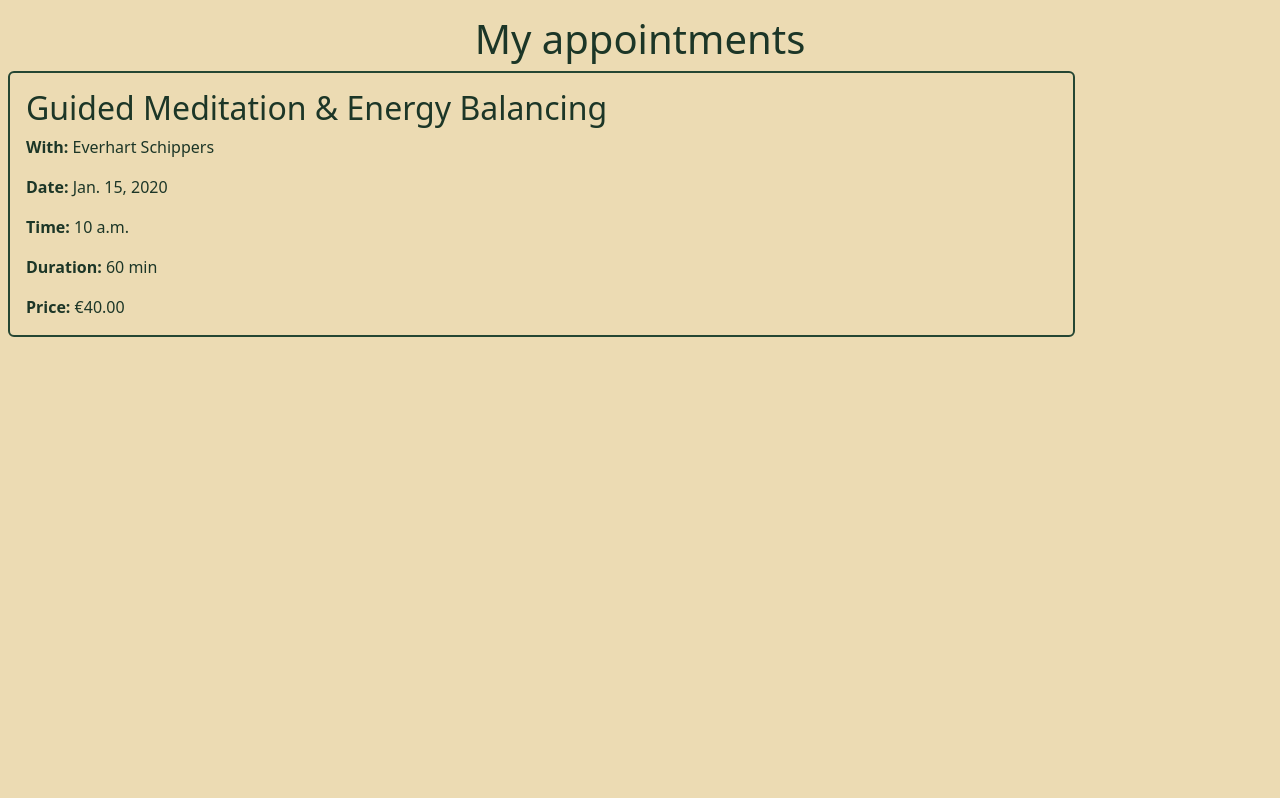
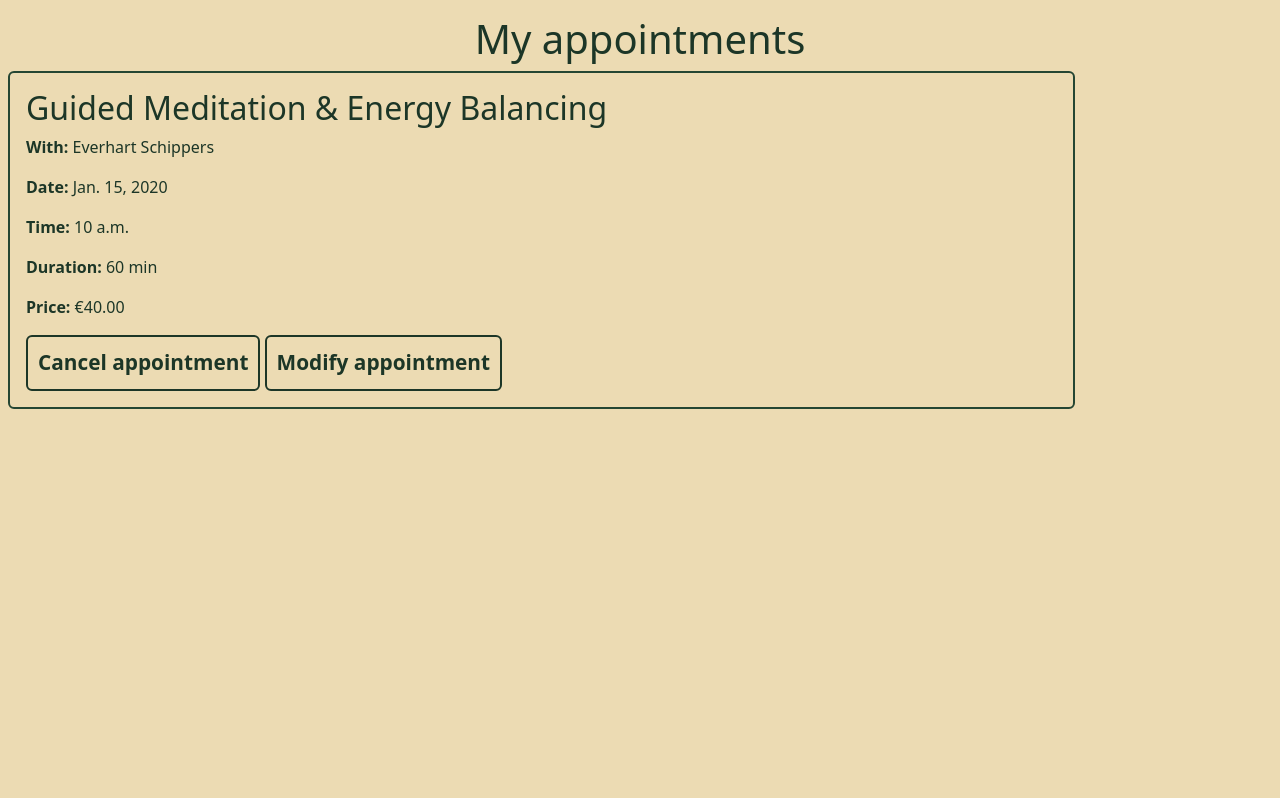
Before and after one commit to DR-developer98/Holistic-Centre-The-tree-of-life---4th-CI-Portfolio-Project, a Django app: page /myappointments/list/ in a window 1280 px wide. Shown: the part 131-929 px from the top of the page. Run offline with Django 4.2, Linux system fonts and the light colour scheme; a user stored in the database is signed in; data comes from the database, SQL or seed files in the repository; tables that the repository leaves empty hold one stand-in row (values such as "Sample post"); some libraries are stand-ins or nearby versions.

Commit message:
Add modify and cancel buttons and modal to my_appointments template

```diff
--- a/appointments/templates/appointments/my_appointments.html
+++ b/appointments/templates/appointments/my_appointments.html
@@ -1,6 +1,4 @@
-{% extends "base.html" %}
-{% block content %}
-{% load static %}
+{% extends "base.html" %} {% block content %} {% load static %}
 {% load crispy_forms_tags %}
 
 <!--  <div class="hero-image hero-home-appointment">
@@ -19,17 +17,73 @@
     <div class="col-md-8">
       <div class="card-body">
         <h2 class="card-text">{{ appointment.treatment.name }}</h2>
-        <p class="card-text"><strong>With:</strong> {{ appointment.employee.full_name }}</p>
-        <p class="card-text"><strong>Date:</strong> {{ appointment.appointment_date }}</p>
+        <p class="card-text">
+          <strong>With:</strong> {{ appointment.employee.full_name }}
+        </p>
+        <p class="card-text">
+          <strong>Date:</strong> {{ appointment.appointment_date }}
+        </p>
         <p class="card-text"><strong>Time:</strong> {{ appointment.time }}</p>
-        <p class="card-text"><strong>Duration:</strong> {{ appointment.treatment.duration }}</p>
-        <p class="card-text"><strong>Price:</strong> €{{ appointment.treatment.price }}</p>
+        <p class="card-text">
+          <strong>Duration:</strong> {{ appointment.treatment.duration }}
+        </p>
+        <p class="card-text">
+          <strong>Price:</strong> €{{ appointment.treatment.price }}
+        </p>
+        <!-- ↓↓↓ CREDIT: I think therefore I blog, Code Institute Project ↓↓↓ -->
+        <button class="btn btn-cancel-app" appointment_id="{{ appointment.id }}">
+          Cancel appointment
+        </button>
+        <button class="btn btn-modify-app" appointment_id="{{ appointment.id }}">
+          Modify appointment
+        </button>
+        <!-- ↑↑↑ CREDIT: I think therefore I blog, Code Institute Project ↑↑↑ -->
       </div>
     </div>
   </div>
 </div>
 {% endfor %}
 
+<!-- Cancellation confirmation modal -->
+<!-- ↓↓↓ CREDIT: I think therefore I blog, Code Institute Project ↓↓↓ -->
+<div
+  class="modal fade"
+  id="deleteModal"
+  tabindex="-1"
+  aria-labelledby="deleteModalLabel"
+  aria-hidden="true"
+>
+  <div class="modal-dialog">
+    <div class="modal-content">
+      <div class="modal-header">
+        <h5 class="modal-title" id="deleteModalLabel">Cancel appointment?</h5>
+        <button
+          type="button"
+          class="btn-close"
+          data-bs-dismiss="modal"
+          aria-label="Close"
+        ></button>
+      </div>
+      <div class="modal-body">
+        Are you sure you want to cancel this appointment? This action cannot be
+        undone.
+      </div>
+      <div class="modal-footer">
+        <button type="button" class="btn btn-secondary" data-bs-dismiss="modal">
+          Close
+        </button>
+        <a id="deleteConfirm" href="#" class="btn btn-danger">Cancel</a>
+      </div>
+    </div>
+  </div>
+</div>
+<!-- ↑↑↑ CREDIT: I think therefore I blog, Code Institute Project ↑↑☻4 -->
+
 {% endblock%}
-{% block copyright %} Copyright @ 2025
-thetreeoflifeolisticentre.com {% endblock copyright %}
+{% block copyright %}
+Copyright @ 2025 thetreeoflifeolisticentre.com
+{% endblock copyright %}
+
+{% block extras %}
+<script src="{% static 'js/appointments.js' %}"></script>
+{% endblock %}
```
Also changed, not shown: static/js/appointments.js (added).
